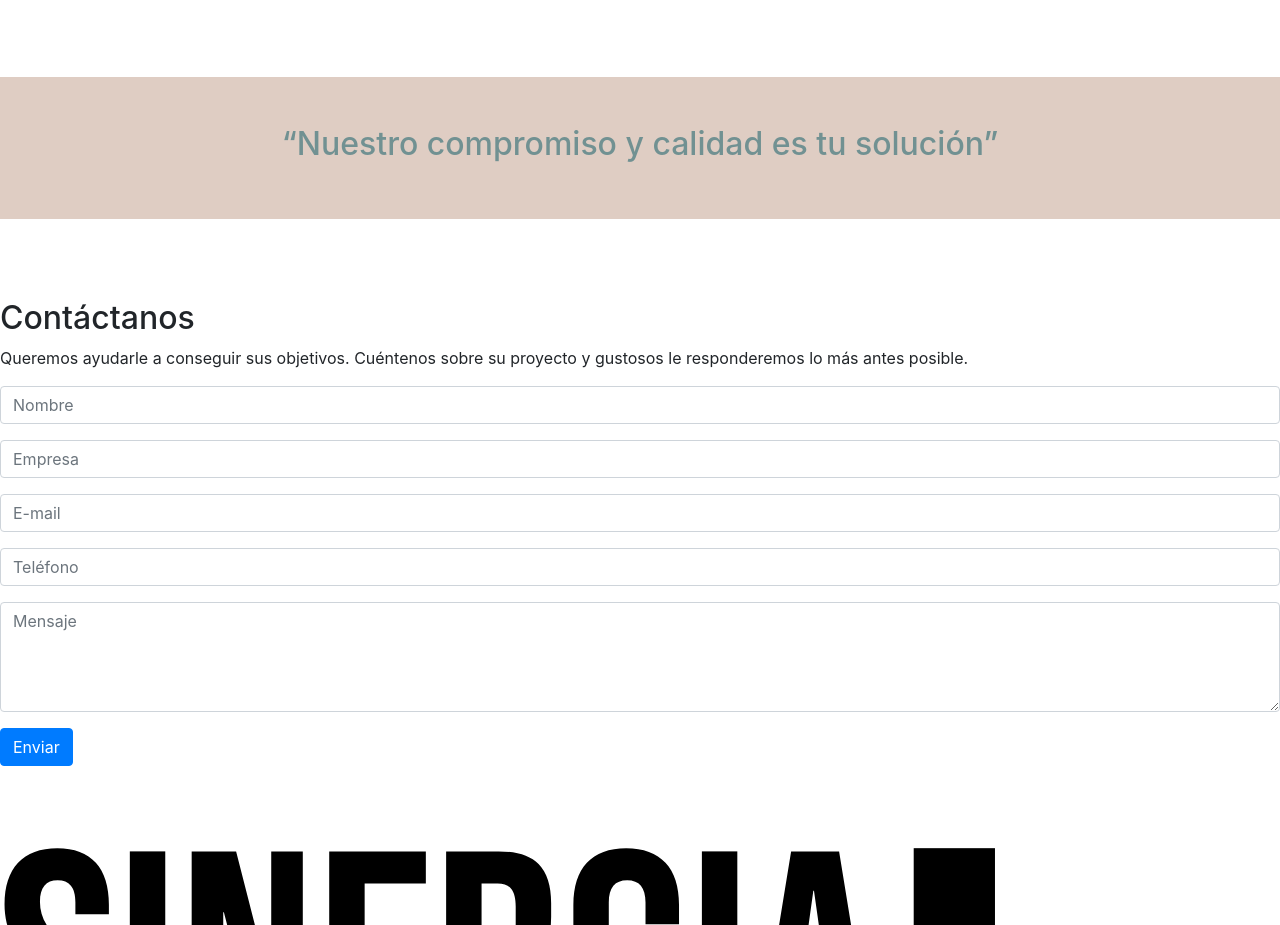
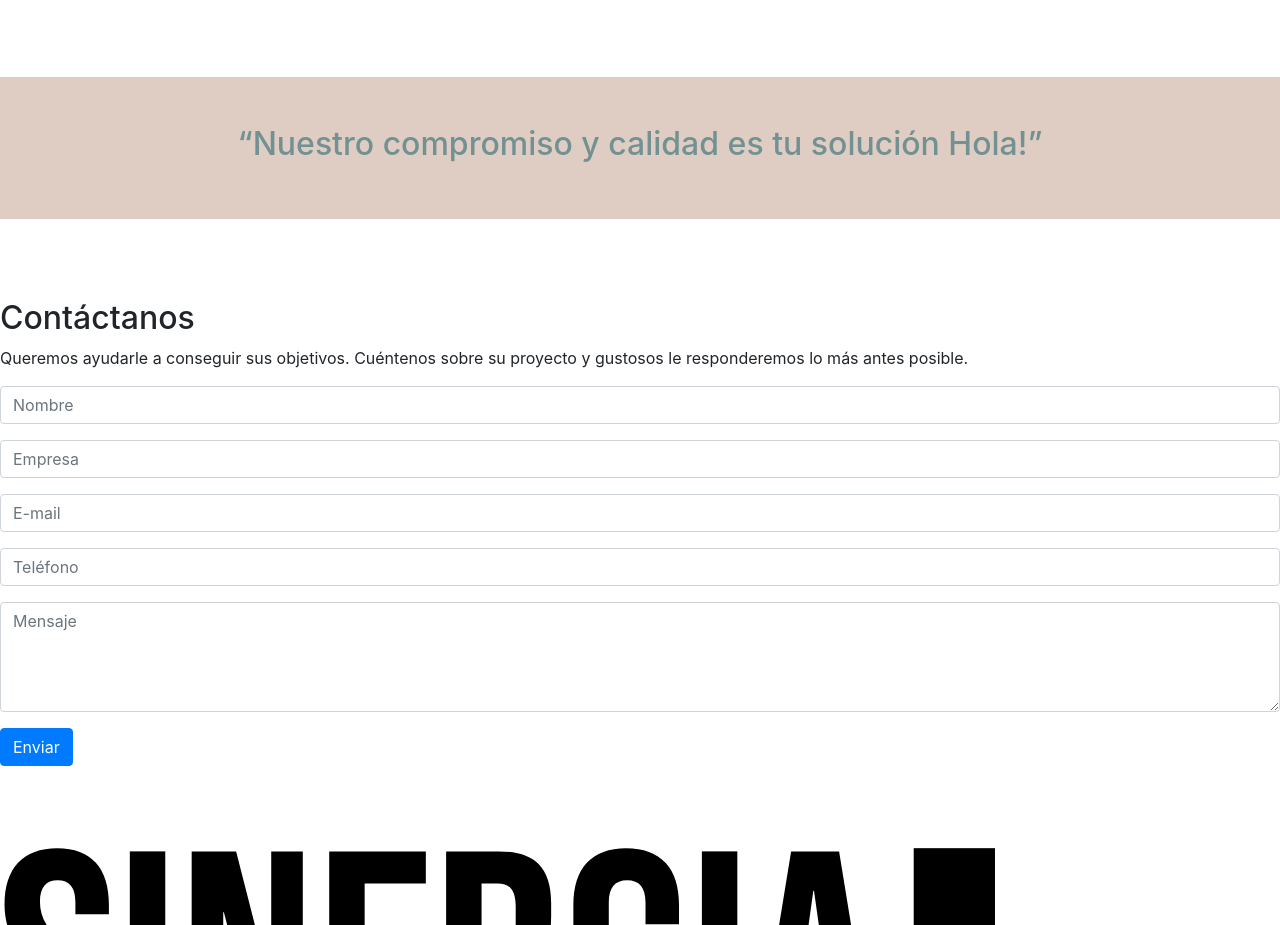
Before and after one commit to tabatilla/sinergiaSite, a website built with webpack: page src/index.html in a window 1280 px wide. Shown: the part 2091-3016 px from the top of the page. Built offline with nearby package versions, Linux system fonts and the light colour scheme.

Commit message:
Cambio test

```diff
--- a/src/index.html
+++ b/src/index.html
@@ -90,7 +90,7 @@
     </div>
   </section>
   <section class="bg-amarillo p-5 text-center verde">
-    <h2>“Nuestro compromiso y calidad es tu solución”</h2>
+    <h2>“Nuestro compromiso y calidad es tu solución Hola!”</h2>
   </section>
   <section class="contacto">
     <h2>Contáctanos</h2>
```
Also changed, not shown: 1 other file.
